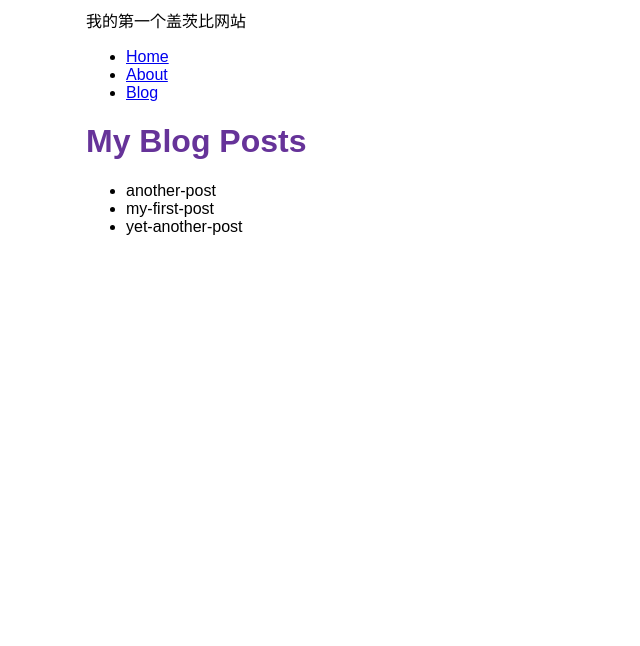
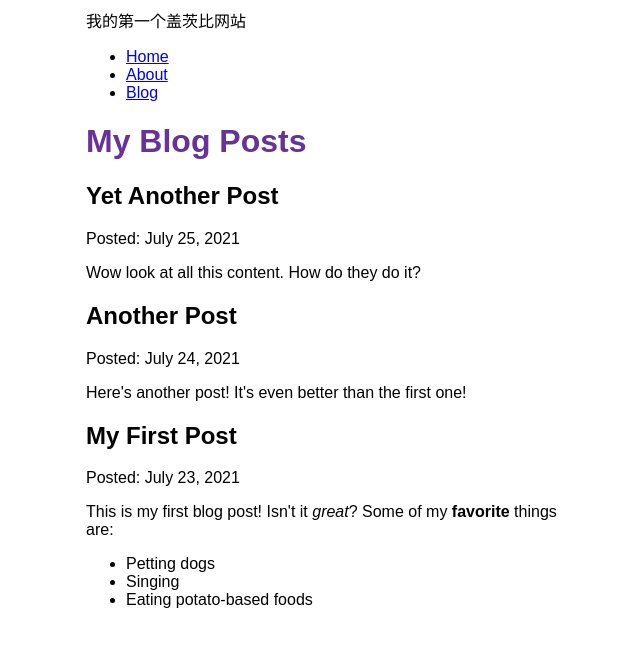
Before and after one commit to baotao2006/my-first-gatsby-site, a Gatsby site: page /blog in a window 1280 px wide. Shown: the whole page, without its empty margins (304-944 px from the left). Built offline with nearby package versions, Linux system fonts and the light colour scheme; Gatsby itself is replaced by a stand-in of ours.

Commit message:
Finished Gatsby Tutorial Part 5

```diff
--- a/blog/another-post.mdx
+++ b/blog/another-post.mdx
@@ -0,0 +1,5 @@
+---
+title: "Another Post"
+date: "2021-07-24"
+---
+Here's another post! It's even better than the first one!
--- a/blog/my-first-post.mdx
+++ b/blog/my-first-post.mdx
@@ -0,0 +1,9 @@
+---
+title: "My First Post"
+date: "2021-07-23"
+---
+This is my first blog post! Isn't it *great*?
+Some of my **favorite** things are:
+* Petting dogs
+* Singing
+* Eating potato-based foods
--- a/blog/yet-another-post.mdx
+++ b/blog/yet-another-post.mdx
@@ -0,0 +1,5 @@
+---
+title: "Yet Another Post"
+date: "2021-07-25"
+---
+Wow look at all this content. How do they do it?
--- a/gatsby-config.js
+++ b/gatsby-config.js
@@ -13,5 +13,6 @@ module.exports = {
                 path: `${__dirname}/blog`,
             }
         },
+        "gatsby-plugin-mdx",
     ],
 }
--- a/package.json
+++ b/package.json
@@ -15,8 +15,11 @@
     "clean": "gatsby clean"
   },
   "dependencies": {
+    "@mdx-js/mdx": "^1.6.22",
+    "@mdx-js/react": "^1.6.22",
     "gatsby": "^4.9.2",
     "gatsby-plugin-image": "^2.9.0",
+    "gatsby-plugin-mdx": "^3.9.0",
     "gatsby-plugin-sharp": "^4.9.0",
     "gatsby-source-filesystem": "^4.9.0",
     "react": "^17.0.1",
--- a/src/pages/blog.js
+++ b/src/pages/blog.js
@@ -1,31 +1,41 @@
 import * as React from 'react'
 import { graphql } from 'gatsby'
+import { MDXRenderer } from 'gatsby-plugin-mdx'
 import Layout from '../components/layout'
 const BlogPage = ({data}) => {
     return (
         <Layout pageTitle="My Blog Posts">
-            <ul>
-                {
-                    data.allFile.nodes.map(node => (
-                        <li key={node.name}>
-                            {node.name}
-                        </li>
-                    ))
-                }
-            </ul>
+            {
+                data.allMdx.nodes.map((node) => (
+                    <article key={node.id}>
+                        <h2>{node.frontmatter.title}</h2>
+                        <p>Posted: {node.frontmatter.date}</p>
+                        <MDXRenderer>
+                            {node.body}
+                        </MDXRenderer>
+                    </article>
+                ))
+            }
+
         </Layout>
     )
 }
 
 export const query = graphql`
     query {
-        allFile {
+        allMdx(sort: {fields: frontmatter___date, order: DESC}) {
             nodes {
-                name
+                frontmatter {
+                    date(formatString: "MMMM D, YYYY")
+                    title
+                }
+                id
+                body
             }
         }
     }
 `
 
 
+
 export default BlogPage
```
Also changed, not shown: blog/a.json (added, +33 -0 lines), 1 other file.
